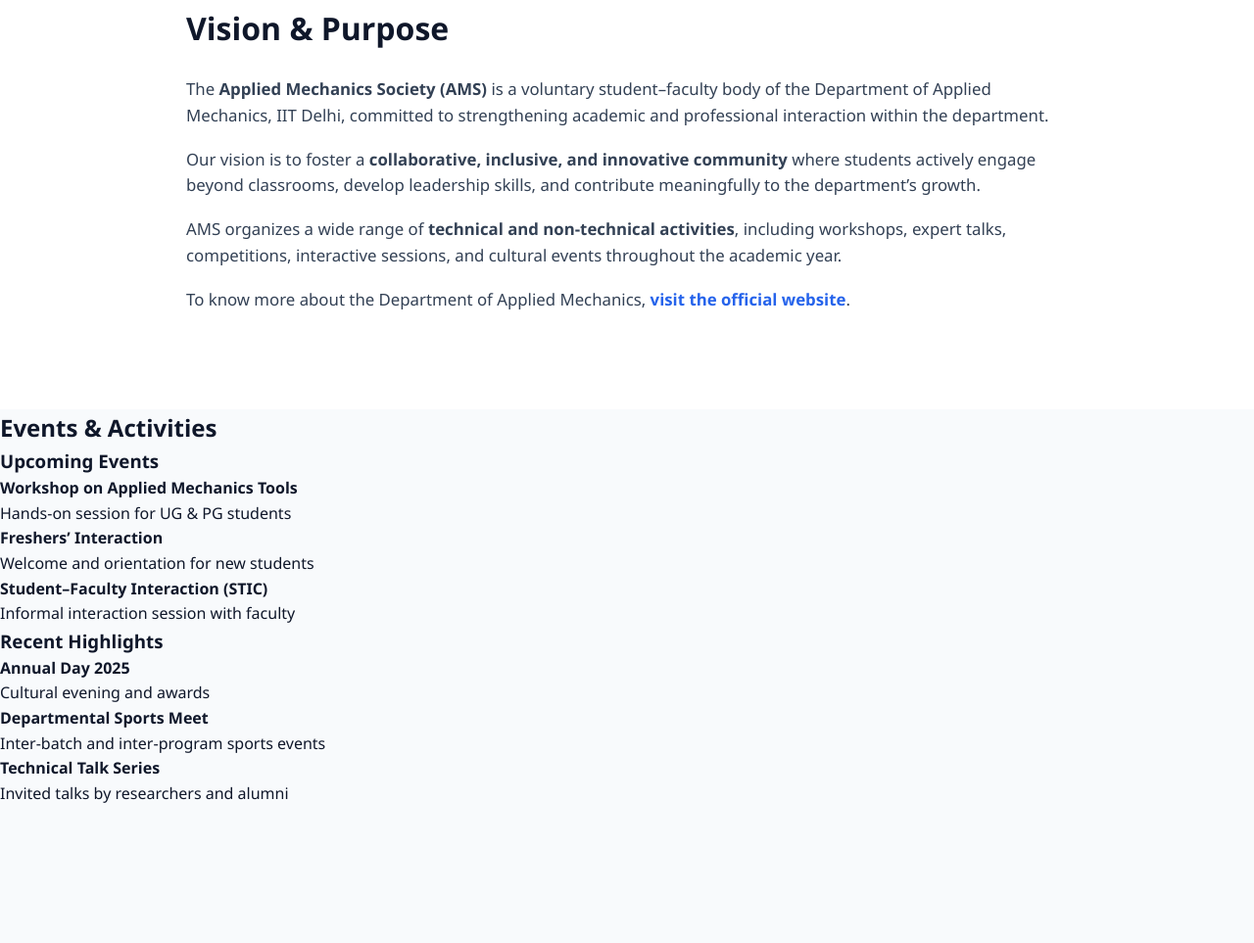
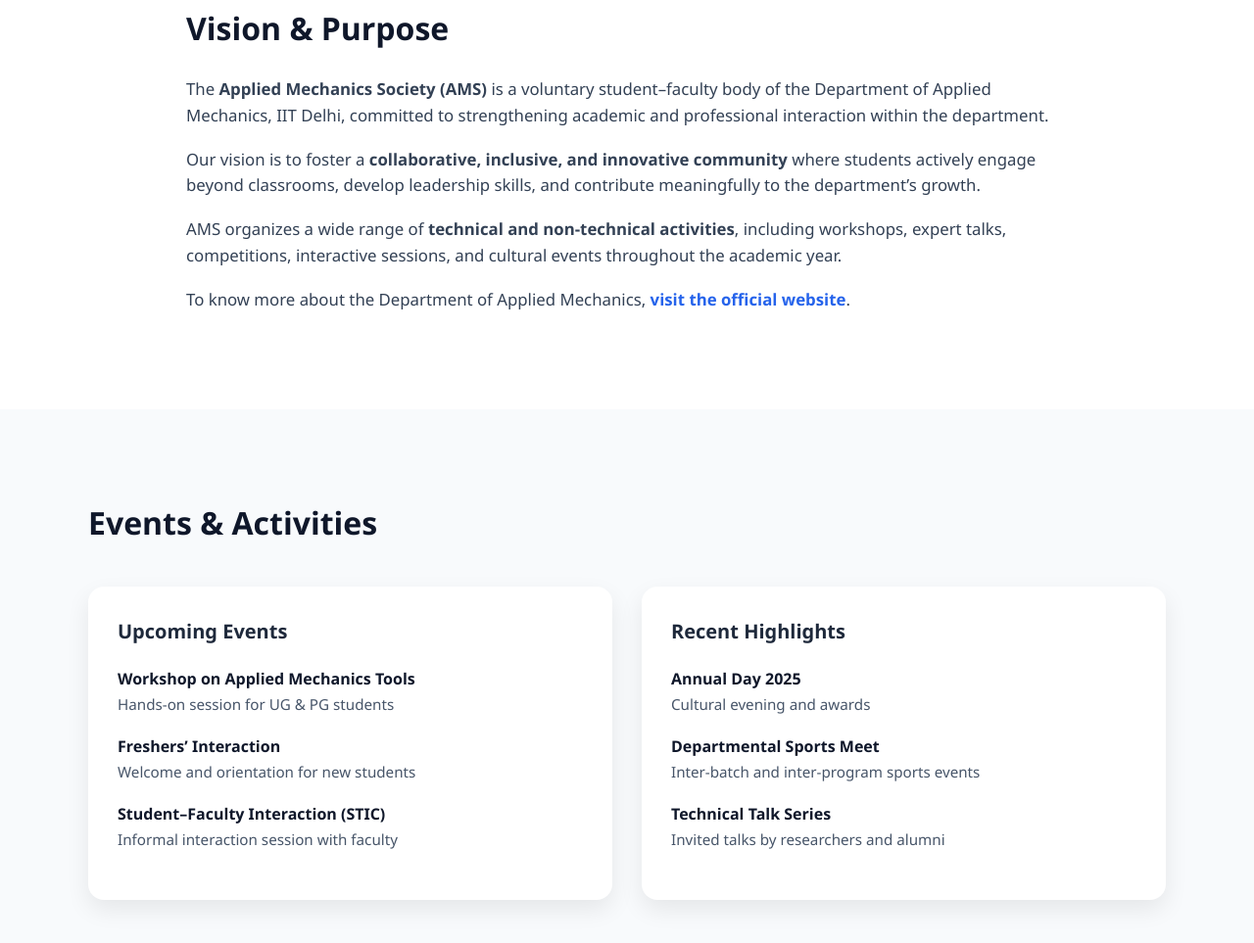
Before and after one commit to amssoc/ams-v2, a plain HTML site: page index.html in a window 1280 px wide. Shown: the part 577-1540 px from the top of the page at 98% size. Before the commit the page ends 1400 px from the top, so only its background shows below. Drawn offline with Linux system fonts and the light colour scheme.

Commit message:
Update style.css
style events section

```diff
--- a/assets/css/style.css
+++ b/assets/css/style.css
@@ -176,3 +176,55 @@
 .vision-link a:hover {
     text-decoration: underline;
 }
+/* ===============================
+   EVENTS SECTION
+   =============================== */
+
+.events {
+    padding: 90px 20px;
+    background-color: #f8fafc;
+}
+
+.events-container {
+    max-width: 1100px;
+    margin: auto;
+}
+
+.events h2 {
+    font-size: 2rem;
+    font-weight: 700;
+    margin-bottom: 40px;
+    color: #0f172a;
+}
+
+.events-grid {
+    display: grid;
+    grid-template-columns: repeat(auto-fit, minmax(300px, 1fr));
+    gap: 30px;
+}
+
+.event-box {
+    background: #ffffff;
+    padding: 30px;
+    border-radius: 16px;
+    box-shadow: 0 10px 25px rgba(0,0,0,0.08);
+}
+
+.event-box h3 {
+    font-size: 1.25rem;
+    margin-bottom: 20px;
+    color: #1e293b;
+}
+
+.event-box ul {
+    list-style: none;
+}
+
+.event-box li {
+    margin-bottom: 18px;
+}
+
+.event-box span {
+    font-size: 0.95rem;
+    color: #475569;
+}
```
